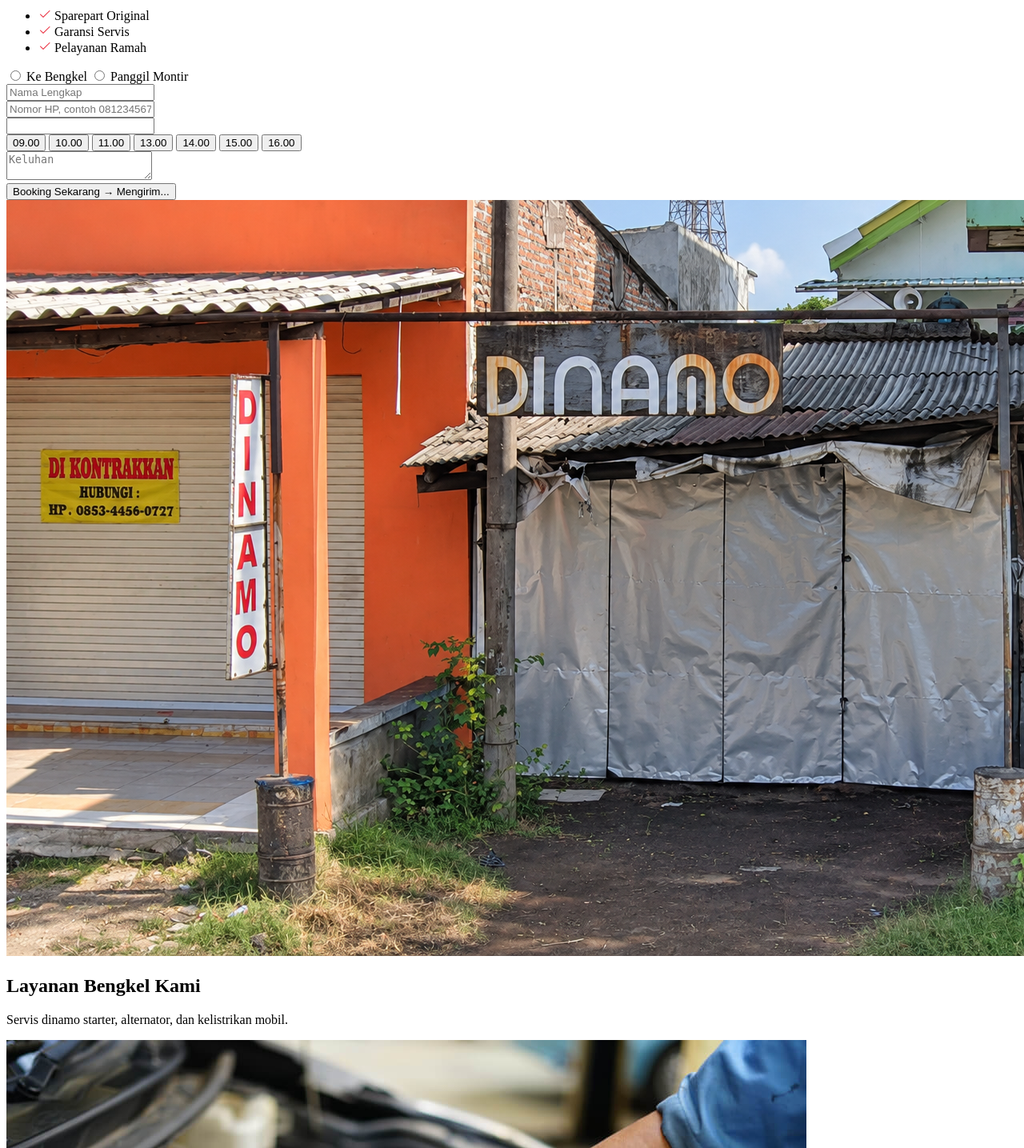
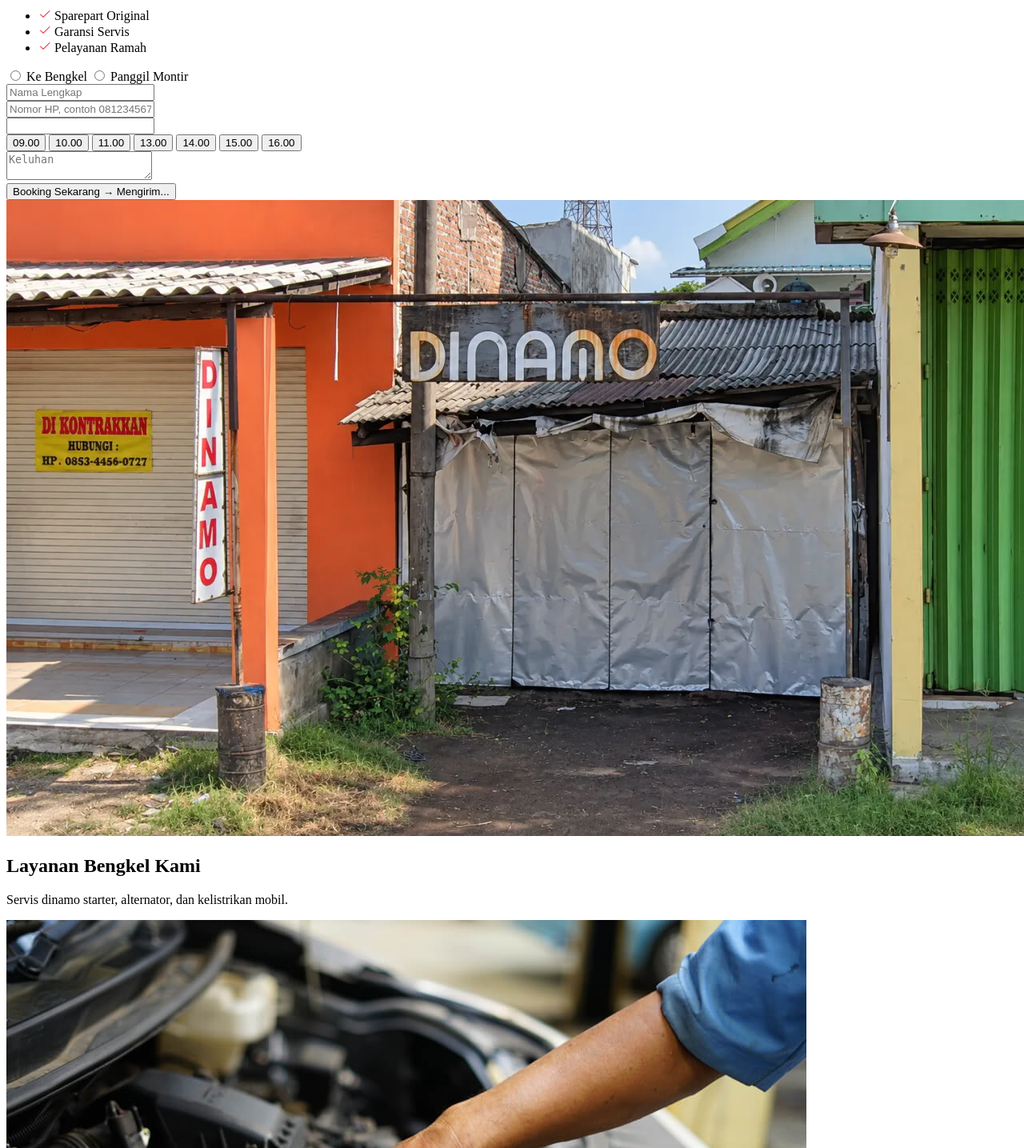
Before and after one commit to DeoFaradyS/bengkel-dinamo, a Laravel app: page / in a window 1280 px wide; the page is wider, and only the part inside the window is pictured. Shown: the part 507-1942 px from the top of that part at 80% size. Run offline with Laravel 12, Linux system fonts and the light colour scheme; data comes from the database, SQL or seed files in the repository; some libraries are stand-ins or nearby versions.

Commit message:
perf(beranda): foto hero jadi WebP 149 KB (dari PNG 2,6 MB)

```diff
--- a/resources/views/sections/hero.blade.php
+++ b/resources/views/sections/hero.blade.php
@@ -37,7 +37,7 @@
     </div>
 
     <div class="relative lg:col-start-1 lg:row-start-2 min-h-56 lg:min-h-64 rounded-[10px] overflow-hidden">
-      <img src="{{ asset('images/bengkel.png') }}" alt="Bengkel Budi Dinamo"
+      <img src="{{ asset('images/bengkel.webp') }}" alt="Bengkel Budi Dinamo" width="1400" height="795"
         decoding="async" class="absolute inset-0 size-full object-cover">
     </div>
 </section>
```
Also changed, not shown: PLANNING.md (+1 -1 lines), public/images/bengkel.png (deleted), public/images/bengkel.webp (added).
